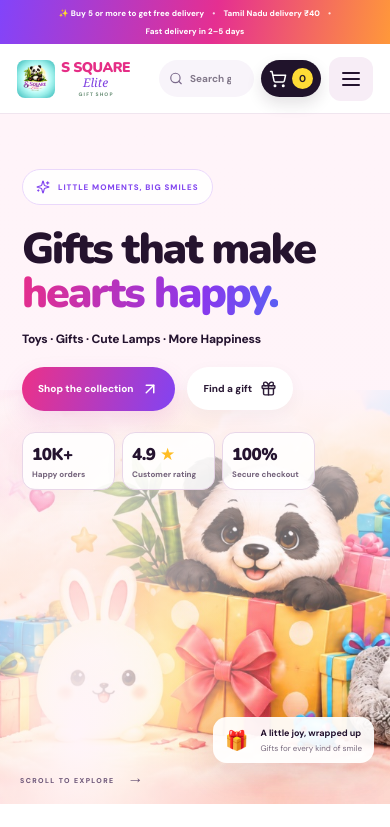
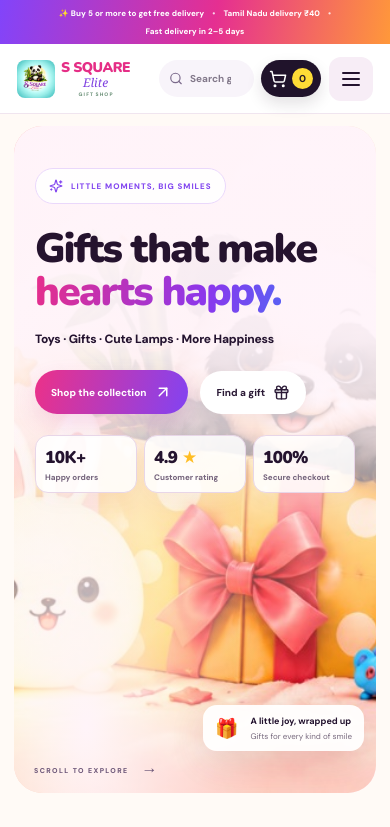
Before and after one commit to darshanak2004/SSquare11, a React (Vite) app: page / in a window 390 px wide. Shown: the top 827 px of the page. Built offline with nearby package versions, Linux system fonts and the light colour scheme.

Commit message:
Fix mobile hero image styling

```diff
--- a/src/styles.css
+++ b/src/styles.css
@@ -533,3 +533,72 @@
     margin-bottom: 40px;
   }
 }
+/* MOBILE HERO IMAGE + CONTAINER FIX */
+@media (max-width: 720px) {
+  .hero {
+    min-height: 0;
+    height: auto;
+    margin: 12px 14px 35px;
+    padding: 42px 21px 300px;
+    border-radius: 28px;
+    align-items: flex-start;
+  }
+
+  .hero-photo {
+    inset: 0;
+    background-size: cover;
+    background-repeat: no-repeat;
+    background-position: center bottom;
+  }
+
+  .hero::before {
+    background: linear-gradient(
+      180deg,
+      rgba(255,244,250,.99) 0%,
+      rgba(255,244,250,.96) 32%,
+      rgba(255,244,250,.78) 46%,
+      rgba(255,244,250,.3) 65%,
+      transparent 85%
+    );
+  }
+
+  .hero-content {
+    width: 100%;
+    max-width: 100%;
+  }
+
+  .hero h1 {
+    font-size: clamp(39px, 10.5vw, 53px);
+    line-height: 1.06;
+    letter-spacing: -1.8px;
+  }
+
+  .hero-content > p {
+    font-size: 12px;
+    line-height: 1.8;
+  }
+
+  .hero-note {
+    right: 12px;
+    bottom: 42px;
+    max-width: calc(100% - 24px);
+  }
+
+  .scroll-cue {
+    left: 20px;
+    bottom: 15px;
+  }
+}
+
+@media (max-width: 380px) {
+  .hero {
+    margin-left: 10px;
+    margin-right: 10px;
+    padding: 35px 16px 270px;
+    border-radius: 23px;
+  }
+
+  .hero h1 {
+    font-size: 38px;
+  }
+}
```
